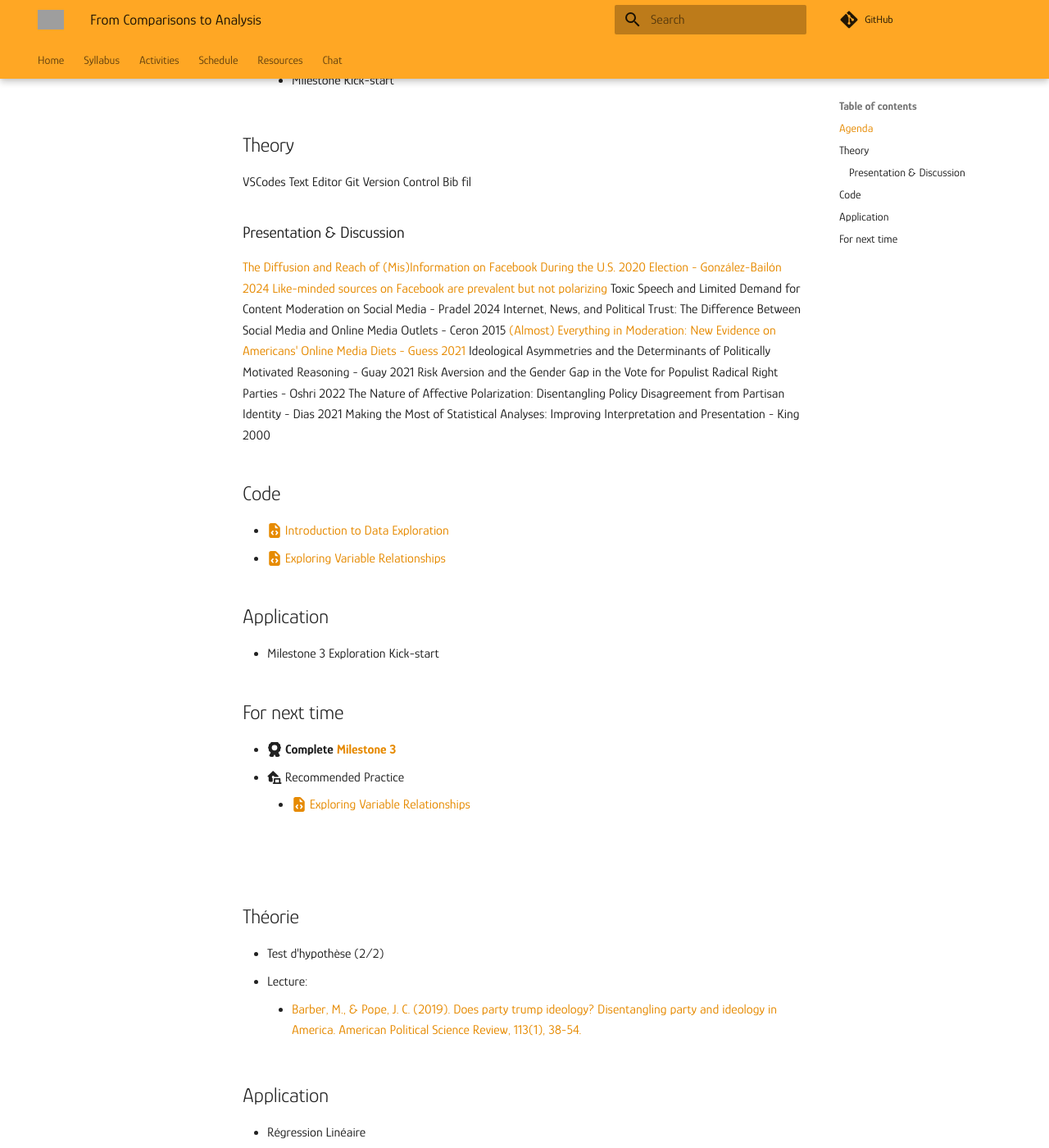
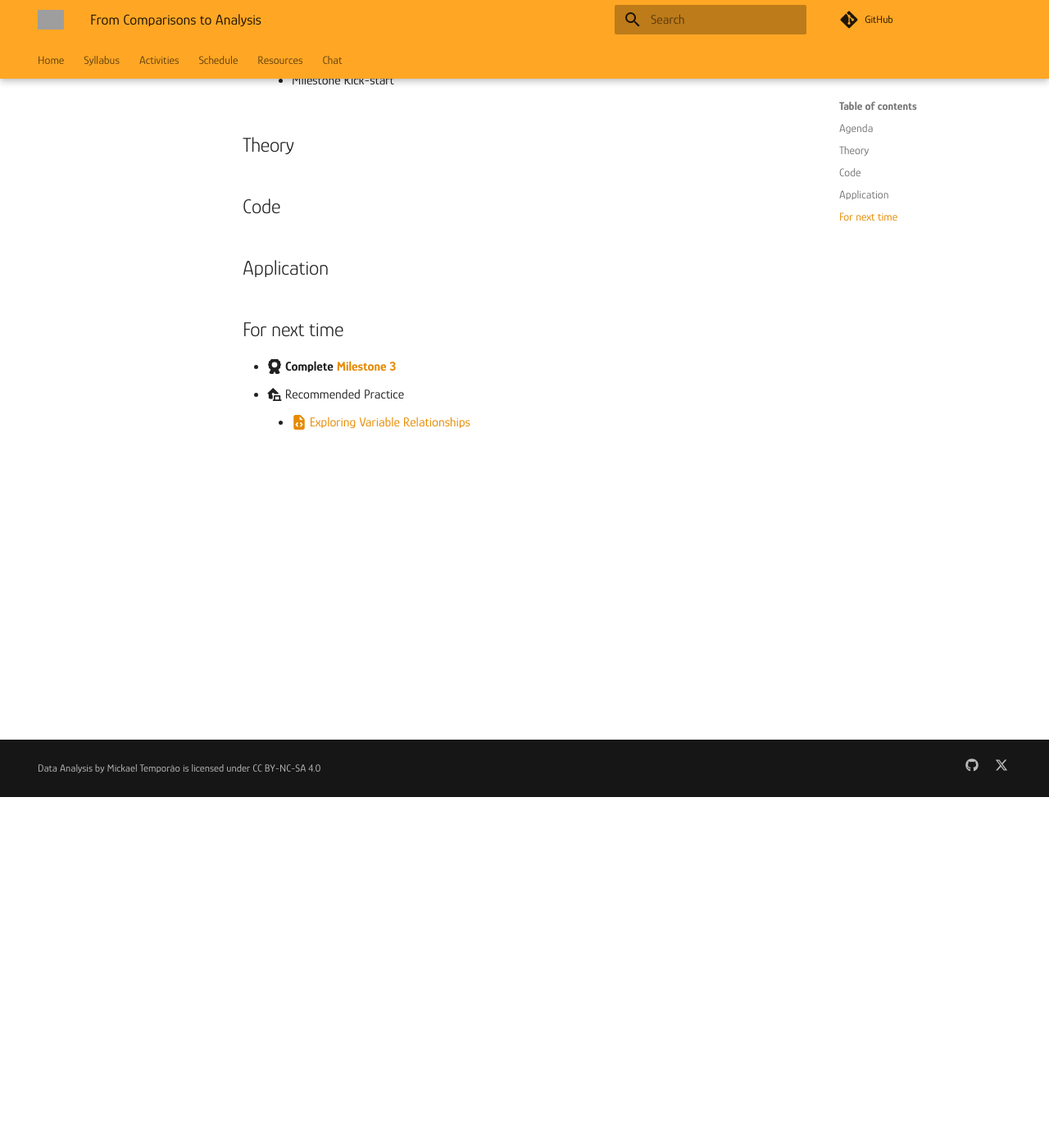
Before and after one commit to mickaeltemporao/data-analysis, an MkDocs documentation site: the page built from docs/modules/analysis.md, in a window 1280 px wide and 1400 px high, scrolled down 428 px. Shown: the whole window at 82% size. Built offline with MkDocs 1.6.1 and Material for MkDocs 9.7.7, drawn with Linux system fonts in a browser that asks for light colours; comment, search, counter and statistics services are not loaded; some of the changed text lies outside the part shown; grey boxes are pictures that could not be loaded.

Commit message:
adding modules

```diff
--- a/docs/modules/analysis.md
+++ b/docs/modules/analysis.md
@@ -12,51 +12,15 @@
 
 ## Theory
 
-VSCodes Text Editor
-Git Version Control
-Bib fil
 
-### Presentation & Discussion
-
-[The Diffusion and Reach of (Mis)Information on Facebook During the U.S. 2020 Election - González-Bailón 2024](https://sociologicalscience.com/download/vol_11/december/SocSci_v11_1124to1146_2.pdf)
-[Like-minded sources on Facebook are prevalent but not polarizing](https://www.nature.com/articles/s41586-023-06297-w.pdf)
-Toxic Speech and Limited Demand for Content Moderation on Social Media - Pradel 2024
-Internet, News, and Political Trust: The Difference Between Social Media and Online Media Outlets - Ceron 2015
-[(Almost) Everything in Moderation: New Evidence on Americans' Online Media Diets - Guess 2021](https://onlinelibrary.wiley.com/doi/10.1111/ajps.12589)
-Ideological Asymmetries and the Determinants of Politically Motivated Reasoning - Guay 2021
-Risk Aversion and the Gender Gap in the Vote for Populist Radical Right Parties - Oshri 2022
-The Nature of Affective Polarization: Disentangling Policy Disagreement from Partisan Identity - Dias 2021
-Making the Most of Statistical Analyses: Improving Interpretation and Presentation - King 2000
 
 ## Code
 
-- [:fontawesome-solid-file-code: Introduction to Data Exploration](https://colab.research.google.com/github/mickaeltemporao/itds/blob/main/materials/04-data-exploration-columns.ipynb)
-- [:fontawesome-solid-file-code: Exploring Variable Relationships](https://colab.research.google.com/github/mickaeltemporao/itds/blob/main/materials/05-data-exploration-rows.ipynb)
 
 ## Application
 
-- Milestone 3 Exploration Kick-start
 
 ## For next time
 - :fontawesome-solid-award: **Complete** [**Milestone 3**](https://colab.research.google.com/github/mickaeltemporao/data-analysis/blob/main/materials/assignment-3.ipynb)
 - :fontawesome-solid-house-laptop: Recommended Practice
     - [:fontawesome-solid-file-code: Exploring Variable Relationships](https://colab.research.google.com/github/mickaeltemporao/itds/blob/main/materials/05-data-exploration-rows.ipynb)
-
-#
-
-## Théorie
-- Test d'hypothèse (2/2)
-- Lecture:
-    - [Barber, M., & Pope, J. C. (2019). Does party trump ideology? Disentangling party and ideology in America. American Political Science Review, 113(1), 38-54.](https://www.cambridge.org/core/journals/american-political-science-review/article/abs/does-party-trump-ideology-disentangling-party-and-ideology-in-america/B5BAD0AE947BD3CF18D51D399263C8D3)
-
-## Application
-- Régression Linéaire
-
-## Technique
-- Communication de résultats
-- Téléchargez le fichier suivant **[--> unit_05.Rmd <--](https://github.com/mickaeltemporao/CMT3A-MSS/raw/main/src/unit_05.Rmd)** et ouvrez-le dans RStudio.
-
-### À préparer pour la prochaine séance
-- Planifiez une rencontre de feedback pour le TP2 avec le professeur.
-
----
```
Also changed, not shown: docs/modules/wrangling.md (added, +39 -0 lines), docs/readings.md (+40 -24 lines), docs/schedule.md (+8 -2 lines).
